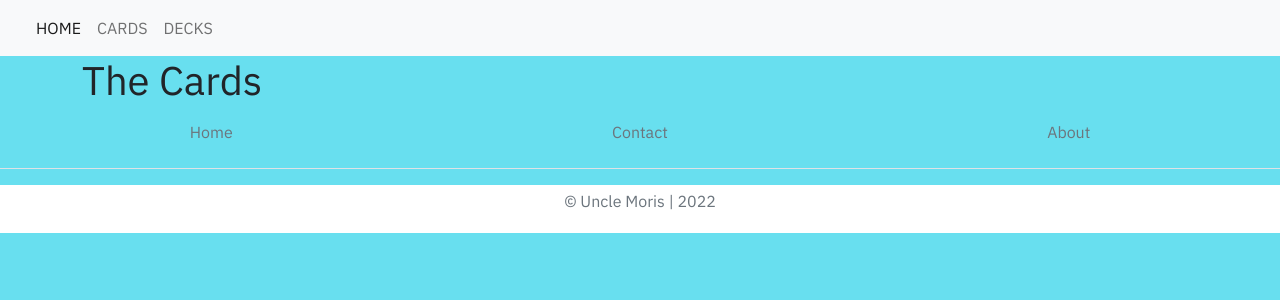
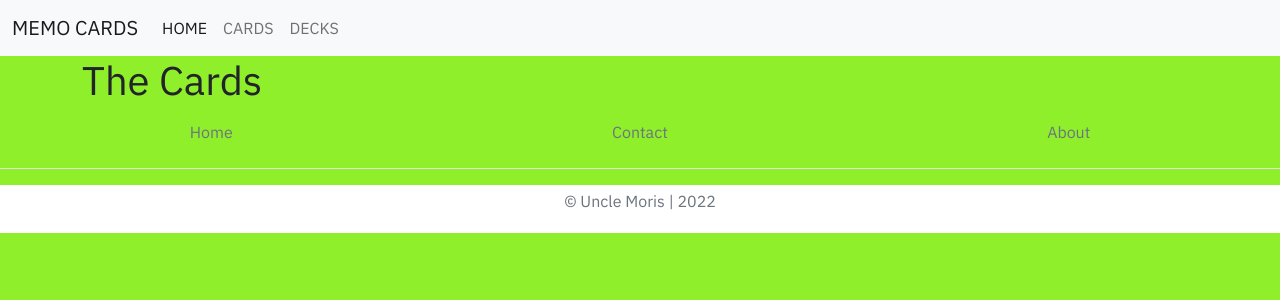
Before and after one commit to MemoryCards/backend, a Django app: page /cards/ in a window 1280 px wide. Shown: the top 300 px of the page. Run offline with Django 4.2, Linux system fonts and the light colour scheme; data that the repository does not hold is empty; some libraries are stand-ins or nearby versions.

Commit message:
Flex in card template

```diff
--- a/memory_cards/cards/templates/cards/card.html
+++ b/memory_cards/cards/templates/cards/card.html
@@ -6,6 +6,7 @@
 {% block content %}
 <section class="vh-100">
     <div id="albert" class="container text-center vw-100">
+        <div class="d-flex justify-content-center align-item-center">
         <div class="card top-1 mt-2 vh-75">
             <div class="card-header">
                 <p class="question card-text justify-content-center">{{ card.question }}</p>
@@ -43,5 +44,6 @@
             </div>
         </div>
     </div>
+    </div>
 </section>
 {% endblock %}
--- a/memory_cards/main/static/main/css/style.css
+++ b/memory_cards/main/static/main/css/style.css
@@ -16,7 +16,7 @@ sass style.scss:../css/style.css -w
 body {
   font-family: "IBM Plex Sans", sans-serif;
   position: relative;
-  background-color: rgb(104, 223, 239);
+  background-color: rgb(143, 239, 42);
 }
 
 nav {
--- a/memory_cards/main/static/main/sass/_colors.scss
+++ b/memory_cards/main/static/main/sass/_colors.scss
@@ -1,3 +1,3 @@
-$background-them: rgba(104, 223, 239);
+$background-them: rgb(143, 239, 42);
 $white: #fff;
 $grey: #B8B8B8;
--- a/memory_cards/main/templates/base.html
+++ b/memory_cards/main/templates/base.html
@@ -6,6 +6,9 @@
     <meta name="viewport" content="width=device-width, initial-scale=1.0">
     <script src="https://kit.fontawesome.com/6c33ff7834.js" crossorigin="anonymous"></script>
     <link href="https://fonts.googleapis.com/css2?family=Space+Mono&display=swap" rel="stylesheet">
+    <!-- Bootstrap Icons -->
+    <link rel="stylesheet" href="https://cdn.jsdelivr.net/npm/bootstrap-icons@1.9.1/font/bootstrap-icons.css">
+    <!-- Bootstrap 5.2 -->
     <link href="https://cdn.jsdelivr.net/npm/bootstrap@5.2.0-beta1/dist/css/bootstrap.min.css" rel="stylesheet" integrity="sha384-0evHe/X+R7YkIZDRvuzKMRqM+OrBnVFBL6DOitfPri4tjfHxaWutUpFmBp4vmVor" crossorigin="anonymous">
     <link rel="stylesheet" type="text/css" href="//cdn.jsdelivr.net/npm/slick-carousel@1.8.1/slick/slick.css"/>
     <link href="{% static 'main/css/style.css' %}" rel="stylesheet">
@@ -19,7 +22,7 @@
 <body>
     <nav id="navbar" class="navbar navbar-expand-lg navbar-light bg-light position-sticky top-0 m-l" >
         <div class="container-fluid">
-            <a class="navbar-brand" href="#"><i class="fa-light fa-cards-blank"></i></a>
+            <a class="navbar-brand" href="#"><i class="fa-light fa-cards-blank"></i>MEMO CARDS</a>
             <button class="navbar-toggler" type="button" data-bs-toggle="collapse" data-bs-target="#navbarNavAltMarkup" aria-controls="navbarNavAltMarkup" aria-expanded="false" aria-label="Toggle navigation">
                 <span class="navbar-toggler-icon"></span>
             </button>
```
